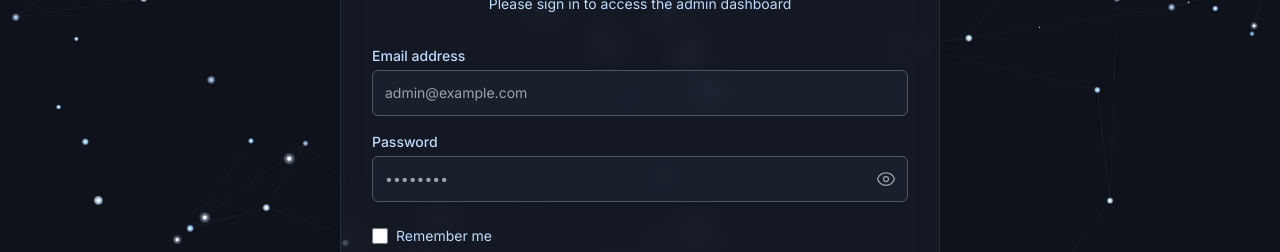
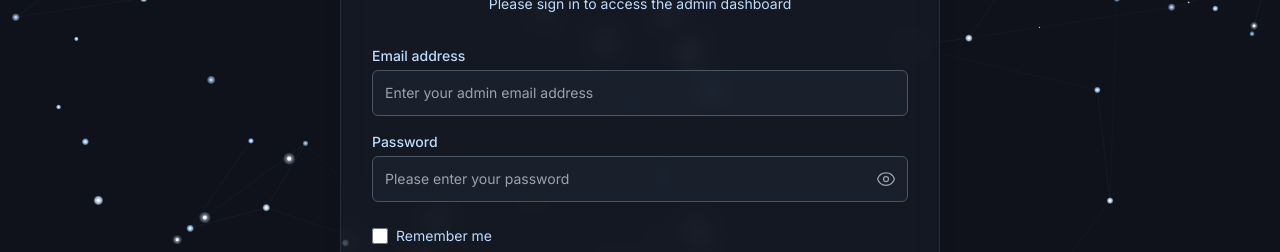
Before and after one commit to mereymouafi/maroc.luxe, a React (Vite) app: page /admin/login in a window 1280 px wide. Shown: the part 251-503 px from the top of the page. Built offline with nearby package versions, Linux system fonts and the light colour scheme; a web font is replaced by a local one.

Commit message:
enter_pass

```diff
--- a/src/pages/AdminLoginPage.tsx
+++ b/src/pages/AdminLoginPage.tsx
@@ -136,7 +136,7 @@ const AdminLoginPage: React.FC = () => {
                       autoComplete="email"
                       required
                       className="appearance-none relative block w-full px-3 py-3 border border-gray-600 bg-gray-800/50 placeholder-gray-400 text-white rounded-md focus:outline-none focus:ring-blue-500 focus:border-blue-500 focus:z-10 sm:text-sm backdrop-blur-sm transition-all duration-200 hover:border-blue-400"
-                      placeholder="admin@example.com"
+                      placeholder="Enter your admin email address"
                       value={email}
                       onChange={(e) => setEmail(e.target.value)}
                     />
@@ -154,7 +154,7 @@ const AdminLoginPage: React.FC = () => {
                       autoComplete="current-password"
                       required
                       className="appearance-none relative block w-full px-3 py-3 border border-gray-600 bg-gray-800/50 placeholder-gray-400 text-white rounded-md focus:outline-none focus:ring-blue-500 focus:border-blue-500 focus:z-10 sm:text-sm backdrop-blur-sm transition-all duration-200 hover:border-blue-400"
-                      placeholder="••••••••"
+                      placeholder="Please enter your password"
                       value={password}
                       onChange={(e) => setPassword(e.target.value)}
                     />
```
